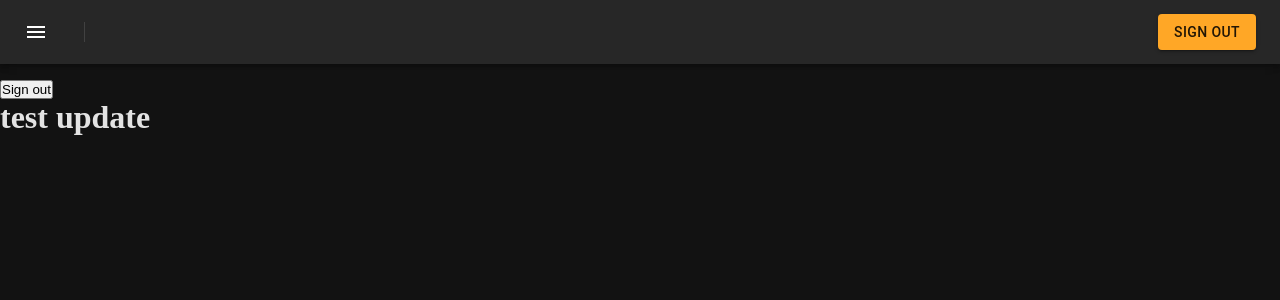
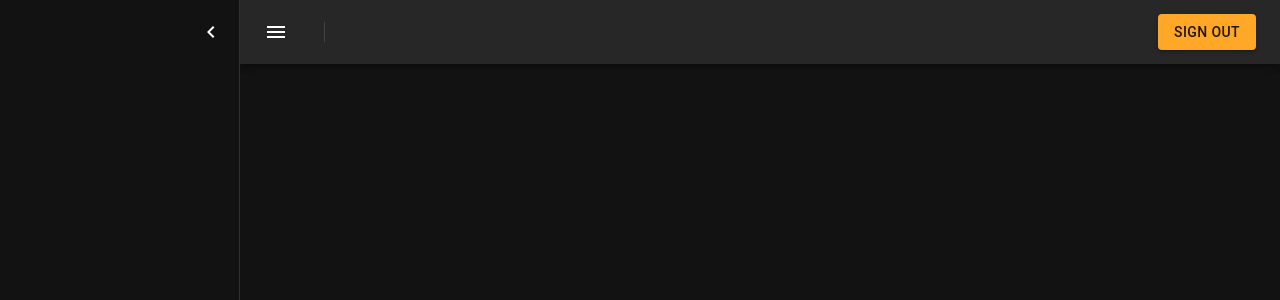
Before and after one commit to thomasreichmann/auto-twitch-compiler-web, a Next.js app: page / in a window 1280 px wide. Shown: the top 300 px of the page. Built offline with nearby package versions, Linux system fonts and the light colour scheme; no server answers.

Commit message:
drawer with only header transition to margin

```diff
--- /dev/null
+++ b/src/components/header/barContent.tsx
@@ -0,0 +1,57 @@
+import {
+  AppBar,
+  Box,
+  Button,
+  Divider,
+  IconButton,
+  Toolbar,
+  Typography,
+} from "@mui/material";
+import MenuIcon from "@mui/icons-material/Menu";
+import { signOut, useSession } from "next-auth/react";
+import React from "react";
+import Grid from "@mui/material/Unstable_Grid2"; // Grid version 2
+
+export type BarContentProps = {
+  onDrawerClick: () => void;
+};
+
+export const BarContent = ({ onDrawerClick }: BarContentProps) => {
+  const { data: session, status } = useSession();
+
+  return (
+    <>
+      <IconButton
+        size="large"
+        edge="start"
+        color="inherit"
+        aria-label="menu"
+        sx={{ mr: 2 }}
+        onClick={onDrawerClick}
+      >
+        <MenuIcon />
+      </IconButton>
+
+      <Grid
+        container
+        columnSpacing={2}
+        sx={{ flexGrow: 1, alignItems: "center" }}
+      >
+        <Grid>
+          <Typography variant="h6">{session?.user?.name}</Typography>
+        </Grid>
+
+        <Divider orientation="vertical" variant={"middle"} flexItem />
+
+        <Grid xs>
+          <Typography>{session?.user?.email}</Typography>
+        </Grid>
+        <Grid>
+          <Button onClick={() => signOut()} variant="contained" color="warning">
+            Sign out
+          </Button>
+        </Grid>
+      </Grid>
+    </>
+  );
+};
--- a/src/components/header/heraderContainer.tsx
+++ /dev/null
@@ -1,20 +0,0 @@
-import { AppBar, Box, Toolbar } from "@mui/material";
-import { ReactNode } from "react";
-
-export type HeaderContainerProps = {
-  children: ReactNode;
-};
-
-const HeaderContainer = ({ children }: HeaderContainerProps) => {
-  return (
-    <>
-      <Box sx={{ flexGrow: 1 }}>
-        <AppBar position="static">
-          <Toolbar>{children}</Toolbar>
-        </AppBar>
-      </Box>
-    </>
-  );
-};
-
-export default HeaderContainer;
--- a/src/components/header/index.tsx
+++ b/src/components/header/index.tsx
@@ -1,53 +1,91 @@
+import { ChevronLeft, ChevronRight } from "@mui/icons-material";
 import {
-  AppBar,
   Box,
   Button,
-  Divider,
+  Drawer,
   IconButton,
   Toolbar,
-  Typography,
+  styled,
+  useTheme,
 } from "@mui/material";
-import MenuIcon from "@mui/icons-material/Menu";
-import { signOut, useSession } from "next-auth/react";
-import React from "react";
-import Grid from "@mui/material/Unstable_Grid2"; // Grid version 2
-import HeaderContainer from "./heraderContainer";
+import { ReactNode, useState } from "react";
+import { BarContent } from "./barContent";
+import MuiAppBar, { AppBarProps as MuiAppBarProps } from "@mui/material/AppBar";
 
-export const Header = () => {
-  const { data: session, status } = useSession();
+const drawerWidth = 240;
+
+interface AppBarProps extends MuiAppBarProps {
+  open?: boolean;
+}
+
+const AppBar = styled(MuiAppBar, {
+  shouldForwardProp: (prop) => prop !== "open",
+})<AppBarProps>(({ theme, open }) => ({
+  transition: theme.transitions.create(["margin", "width"], {
+    easing: theme.transitions.easing.sharp,
+    duration: theme.transitions.duration.leavingScreen,
+  }),
+  ...(open && {
+    width: `calc(100% - ${drawerWidth}px)`,
+    marginLeft: `${drawerWidth}px`,
+    transition: theme.transitions.create(["margin", "width"], {
+      easing: theme.transitions.easing.easeOut,
+      duration: theme.transitions.duration.enteringScreen,
+    }),
+  }),
+}));
+
+const DrawerHeader = styled("div")(({ theme }) => ({
+  display: "flex",
+  alignItems: "center",
+  padding: theme.spacing(0, 1),
+  // necessary for content to be below app bar
+  ...theme.mixins.toolbar,
+  justifyContent: "flex-end",
+}));
+
+const Header = () => {
+  const theme = useTheme();
+
+  const [open, setOpen] = useState(true);
+
+  const handleDrawerOpen = () => {
+    setOpen(true);
+  };
+  const handleDrawerClose = () => {
+    setOpen(false);
+  };
 
   return (
-    <HeaderContainer>
-      <IconButton
-        size="large"
-        edge="start"
-        color="inherit"
-        aria-label="menu"
-        sx={{ mr: 2 }}
-      >
-        <MenuIcon />
-      </IconButton>
-
-      <Grid
-        container
-        columnSpacing={2}
-        sx={{ flexGrow: 1, alignItems: "center" }}
-      >
-        <Grid>
-          <Typography variant="h6">{session?.user?.name}</Typography>
-        </Grid>
-
-        <Divider orientation="vertical" variant={"middle"} flexItem />
-
-        <Grid xs>
-          <Typography>{session?.user?.email}</Typography>
-        </Grid>
-        <Grid>
-          <Button onClick={() => signOut()} variant="contained" color="warning">
-            Sign out
-          </Button>
-        </Grid>
-      </Grid>
-    </HeaderContainer>
+    <>
+      <Box sx={{ flexGrow: 1 }}>
+        <AppBar position="static" open={open}>
+          <Toolbar>
+            <BarContent onDrawerClick={() => setOpen(!open)} />
+          </Toolbar>
+        </AppBar>
+        <Drawer
+          open={open}
+          variant="persistent"
+          anchor="left"
+          sx={{
+            width: drawerWidth,
+            flexShrink: 0,
+            "& .MuiDrawer-paper": {
+              width: drawerWidth,
+              boxSizing: "border-box",
+            },
+          }}
+        >
+          <DrawerHeader>
+            <IconButton onClick={handleDrawerClose}>
+              {theme.direction === "ltr" ? <ChevronLeft /> : <ChevronRight />}
+            </IconButton>
+          </DrawerHeader>
+        </Drawer>
+      </Box>
+    </>
   );
 };
+
+export default Header;
--- a/src/components/layout/index.tsx
+++ b/src/components/layout/index.tsx
@@ -1,13 +1,13 @@
 import React, { ReactElement, ReactNode } from "react";
 import Grid from "@mui/material/Unstable_Grid2";
 import { Paper } from "@mui/material";
-import { Header } from "../header";
+import Header from "../header";
 
 const Layout = (page: ReactElement): ReactNode => {
   return (
     <>
       <Grid container spacing={2} direction="column">
-        <Grid lg>
+        <Grid>
           <Header />
         </Grid>
         <Grid>{page}</Grid>
```
